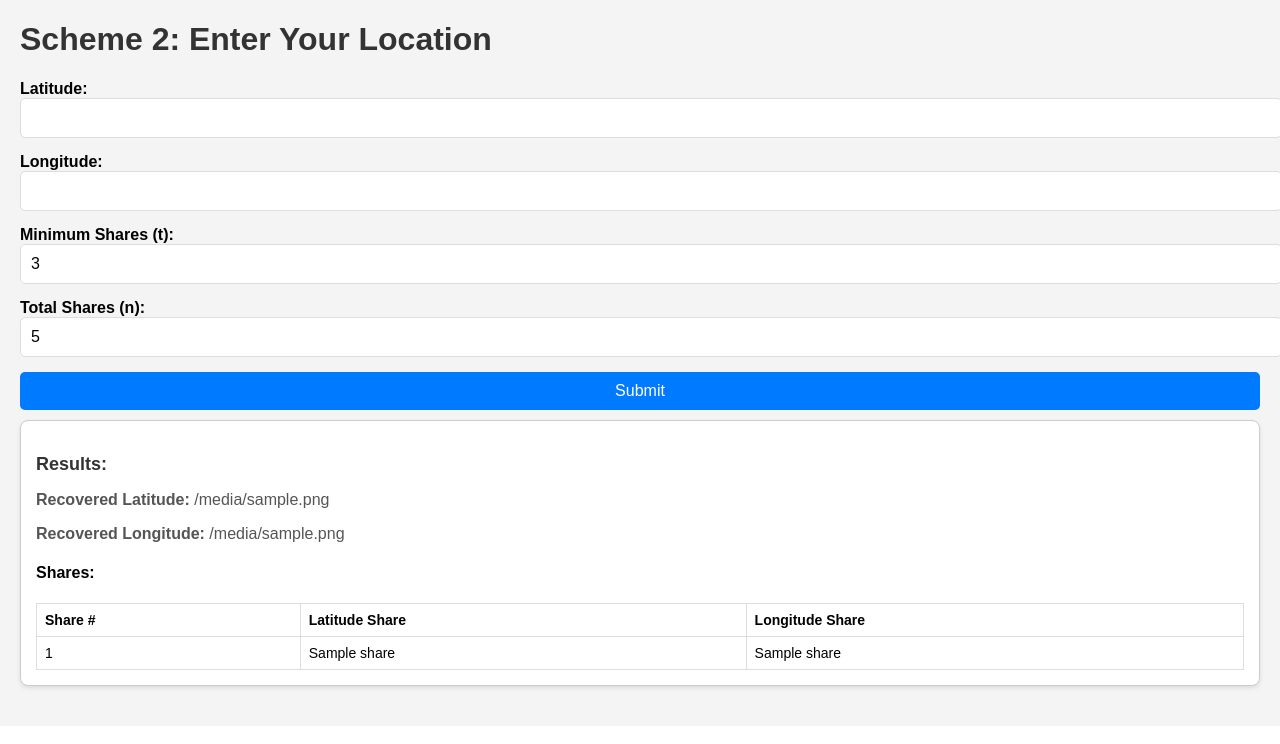
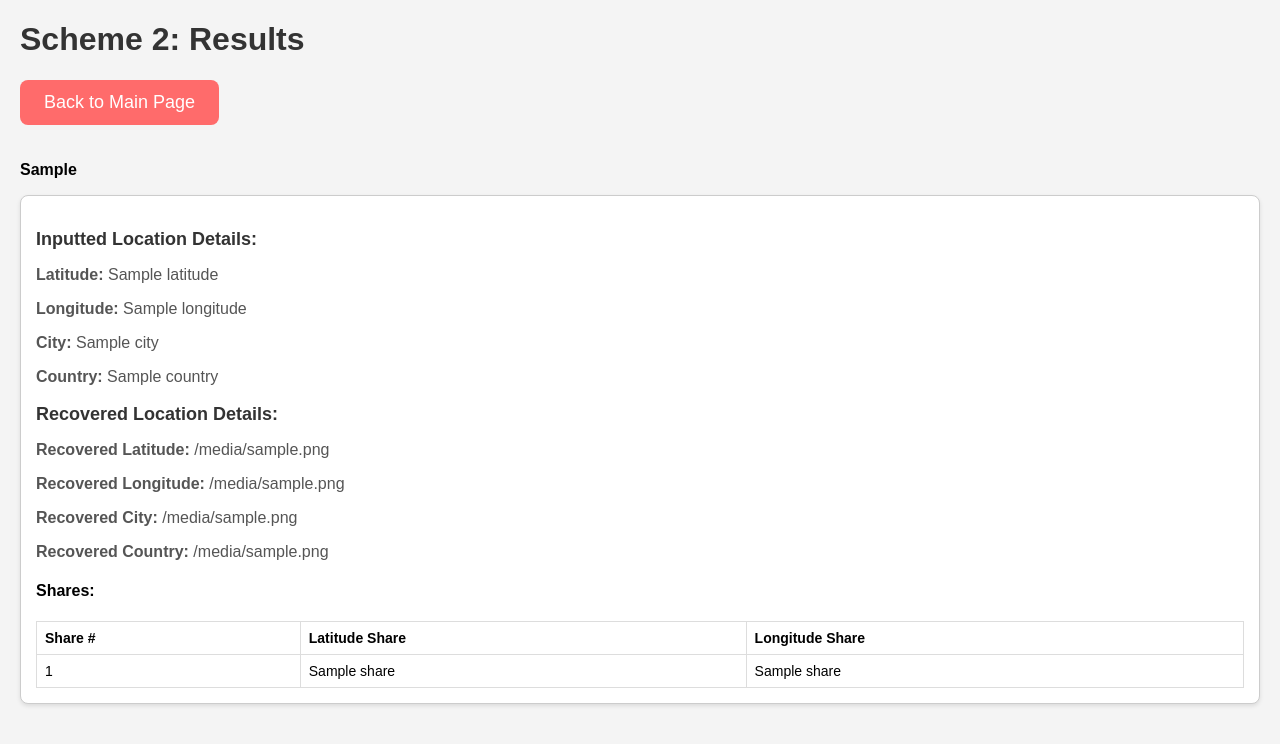
Before and after one commit to HarmanST/IndividualProject, a Flask app: template templates/scheme2.html in a window 1280 px wide. Shown: the part 90-834 px from the top of the page. Before the commit the page ends 781 px from the top, so only its background shows below. Run offline with Flask 3, Linux system fonts and the light colour scheme; the template is opened without the code that fills it: most values are stand-ins (such as "Sample title", 1, 10 or a date in 2020).

Commit message:
Changed index.html and structure of website
index.html is the main page. Schemes gets chosen by a dropdown menu and not by buttons. Also some slight design changes

```diff
--- a/app.py
+++ b/app.py
@@ -1,110 +1,108 @@
-from flask import Flask, render_template, request
+from flask import Flask, render_template, request, redirect, url_for
+import requests  # Import the requests module
 from Implementations.Schemes.PairingFunctions.main import shamir_secret_sharing
-import Implementations.Schemes.TwoPolyShamir.scheme2 as scheme2_module  # Renaming import to avoid conflicts
-import requests
+import Implementations.Schemes.TwoPolyShamir.scheme2 as scheme2_module
+# Import other schemes as needed
 
 app = Flask(__name__)
 
 def get_location_info(latitude, longitude):
-    """Fetch city and country based on latitude and longitude using Nominatim API."""
+    # Assuming you already have this implemented, here's a placeholder
+    # Replace this with your actual implementation to fetch city and country based on coordinates
     url = f"https://nominatim.openstreetmap.org/reverse?format=json&lat={latitude}&lon={longitude}"
-    headers = {
-        "User-Agent": "YourAppName/1.0 (yourname@example.com)"  # Replace with your app's name and contact info
-    }
-
-    print(f"Making API request to: {url}")
+    headers = {"User-Agent": "YourAppName/1.0 (yourname@example.com)"}  # Replace with your app's name and contact info
 
     try:
         response = requests.get(url, headers=headers)
-        print(f"Received response with status code: {response.status_code}")
-
         if response.status_code == 200:
             data = response.json()
-            print("API Response JSON:", data)
             address = data.get('address', {})
-            print("Address Dictionary:", address)
-
-            city = (address.get('city') or
-                    address.get('town') or
-                    address.get('village') or
-                    address.get('municipality', 'Unknown'))
+            city = address.get('city', 'Unknown')
             country = address.get('country', 'Unknown')
-            print(f"Extracted City: {city}, Country: {country}")
             return city, country
-        else:
-            print(f"Error: Received status code {response.status_code} from Nominatim API.")
-            return "Unknown", "Unknown"
-    except requests.exceptions.RequestException as e:
-        print(f"Request failed: {e}")
-        return "Unknown", "Unknown"
-    except requests.exceptions.JSONDecodeError:
-        print("Error: Received invalid JSON from Nominatim API.")
-        return "Unknown", "Unknown"
+    except Exception as e:
+        print(f"Error fetching location info: {e}")
+    return "Unknown", "Unknown"
 
 @app.route('/', methods=['GET', 'POST'])
 def index():
-    message = "Please enter your latitude and longitude below or select your position on the map."
-    latitude = None
-    longitude = None
-    result = None
-    city = None
-    country = None
-
+    message = "Please enter your latitude and longitude, choose t and n, and select the secret sharing scheme."
     if request.method == 'POST':
-        latitude = float(request.form['latitude'])
-        longitude = float(request.form['longitude'])
+        latitude = request.form['latitude']
+        longitude = request.form['longitude']
         t = int(request.form['t'])
         n = int(request.form['n'])
+        scheme = request.form['scheme']
 
-        result = shamir_secret_sharing(latitude, longitude, t=t, n=n)
+        # Redirect to the appropriate scheme route
+        return redirect(url_for(scheme, latitude=latitude, longitude=longitude, t=t, n=n))
 
-        city, country = get_location_info(latitude, longitude)
-        message = "Results successfully computed."
+    return render_template('index.html', message=message)
 
-    return render_template('index.html', message=message, result=result, latitude=latitude, longitude=longitude, city=city, country=country)
+@app.route('/scheme1')
+def scheme1():
+    latitude = float(request.args.get('latitude'))
+    longitude = float(request.args.get('longitude'))
+    t = int(request.args.get('t'))
+    n = int(request.args.get('n'))
 
-@app.route('/scheme2', methods=['GET', 'POST'])
+    result = shamir_secret_sharing(latitude, longitude, t=t, n=n)
+
+    # Get inputted city and country
+    input_city, input_country = get_location_info(latitude, longitude)
+
+    # Get recovered city and country
+    recovered_city, recovered_country = get_location_info(result['recovered_latitude'], result['recovered_longitude'])
+
+    return render_template(
+        'scheme1.html',
+        result=result,
+        latitude=latitude,
+        longitude=longitude,
+        city=input_city,
+        country=input_country,
+        recovered_city=recovered_city,
+        recovered_country=recovered_country,
+        backend_info="This page is using the main.py backend script."
+    )
+
+@app.route('/scheme2')
 def scheme2():
-    message = "Please enter your latitude and longitude below for Scheme 2."
-    latitude = None
-    longitude = None
-    result = None
+    latitude = float(request.args.get('latitude'))
+    longitude = float(request.args.get('longitude'))
+    t = int(request.args.get('t'))
+    n = int(request.args.get('n'))
 
-    if request.method == 'POST':
-        latitude = float(request.form['latitude'])
-        longitude = float(request.form['longitude'])
-        t = int(request.form['t'])
-        n = int(request.form['n'])
+    recovered_latitude, recovered_longitude, shares = scheme2_module.process_scheme2(latitude, longitude, t, n)
 
-        recovered_latitude, recovered_longitude, shares = scheme2_module.process_scheme2(latitude, longitude, t, n)
+    # Get inputted city and country
+    input_city, input_country = get_location_info(latitude, longitude)
 
-        result = {
-            "recovered_latitude": recovered_latitude,
-            "recovered_longitude": recovered_longitude,
-            "shares": shares
-        }
+    # Get recovered city and country
+    recovered_city, recovered_country = get_location_info(recovered_latitude, recovered_longitude)
 
-        message = "Results successfully computed."
+    result = {
+        "recovered_latitude": recovered_latitude,
+        "recovered_longitude": recovered_longitude,
+        "shares": shares
+    }
 
-    return render_template('scheme2.html', message=message, result=result, latitude=latitude, longitude=longitude)
+    return render_template(
+        'scheme2.html',
+        result=result,
+        latitude=latitude,
+        longitude=longitude,
+        city=input_city,
+        country=input_country,
+        recovered_city=recovered_city,
+        recovered_country=recovered_country,
+        backend_info="This page is using the scheme2.py backend script."
+    )
 
-@app.route('/scheme3', methods=['GET', 'POST'])
+@app.route('/scheme3')
 def scheme3():
-    message = "Scheme 3 is under construction."
-    # Placeholder variables
-    latitude = None
-    longitude = None
-    result = None
-
-    if request.method == 'POST':
-        # Implement Scheme 3 logic here
-        latitude = float(request.form['latitude'])
-        longitude = float(request.form['longitude'])
-        # Example: Process Scheme 3
-        # result = scheme3_function(latitude, longitude)
-        message = "Scheme 3 results successfully computed."
-
-    return render_template('scheme3.html', message=message, result=result, latitude=latitude, longitude=longitude)
+    # Implement similar to scheme1 and scheme2
+    pass
 
 if __name__ == '__main__':
     app.run(debug=True)
--- a/static/styles.css
+++ b/static/styles.css
@@ -116,3 +116,43 @@ button:hover {
     height: 100%;
     border-radius: 8px;
 }
+
+/* Enhanced Back to Main Page Button */
+.main-page-button {
+    background-color: #ff6b6b; /* Red color */
+    color: white;
+    font-size: 18px;
+    padding: 12px 24px;
+    border-radius: 8px;
+    text-align: center;
+    display: inline-block;
+    margin-bottom: 20px;
+    text-decoration: none;
+    cursor: pointer;
+}
+
+.main-page-button:hover {
+    background-color: #ff4949;
+}
+
+/* Positioning for the Use Map Button */
+form {
+    margin-bottom: 20px;
+    display: flex;
+    flex-direction: column;
+}
+
+#use-map-button {
+    margin-top: 10px; /* Adds space below the longitude input */
+    padding: 10px 15px;
+    background-color: #4CAF50;
+    color: white;
+    border: none;
+    cursor: pointer;
+    border-radius: 8px;
+    font-size: 16px;
+}
+
+#use-map-button:hover {
+    background-color: #45a049;
+}
--- a/templates/scheme2.html
+++ b/templates/scheme2.html
@@ -3,7 +3,7 @@
 <head>
   <meta charset="UTF-8">
   <meta name="viewport" content="width=device-width, initial-scale=1.0">
-  <title>Scheme 2 - Location Input</title>
+  <title>Scheme 2 - Results</title>
   <link rel="stylesheet" href="{{ url_for('static', filename='styles.css') }}">
 </head>
 <body>
@@ -12,34 +12,32 @@
   <ul>
     <li><a href="{{ url_for('index') }}">Scheme 1</a></li>
     <li><a href="{{ url_for('scheme2') }}">Scheme 2</a></li>
-    <li><a href="{{ url_for('scheme3') }}">Scheme 3</a></li>
+    <li><a href="#">Scheme 3</a></li>
   </ul>
 </nav>
 
-<h1>Scheme 2: Enter Your Location</h1>
-<p>{{ message }}</p>
+<h1>Scheme 2: Results</h1>
 
-<form method="POST">
-  <label for="latitude">Latitude:</label>
-  <input type="text" id="latitude" name="latitude" required>
+<!-- Enhanced Back to Main Page Button -->
+<a href="{{ url_for('index') }}" class="button main-page-button">Back to Main Page</a>
 
-  <label for="longitude">Longitude:</label>
-  <input type="text" id="longitude" name="longitude" required>
-
-  <label for="t">Minimum Shares (t):</label>
-  <input type="number" id="t" name="t" value="3" min="2" required>
-
-  <label for="n">Total Shares (n):</label>
-  <input type="number" id="n" name="n" value="5" min="2" required>
-
-  <button type="submit">Submit</button>
-</form>
+<!-- Display which backend script is being used -->
+<p><strong>{{ backend_info }}</strong></p>
 
 {% if result %}
 <div class="output-container">
-  <h3>Results:</h3>
+  <h3>Inputted Location Details:</h3>
+  <p><strong>Latitude:</strong> {{ latitude }}</p>
+  <p><strong>Longitude:</strong> {{ longitude }}</p>
+  <p><strong>City:</strong> {{ city }}</p>
+  <p><strong>Country:</strong> {{ country }}</p>
+
+  <h3>Recovered Location Details:</h3>
   <p><strong>Recovered Latitude:</strong> {{ result['recovered_latitude'] }}</p>
   <p><strong>Recovered Longitude:</strong> {{ result['recovered_longitude'] }}</p>
+  <p><strong>Recovered City:</strong> {{ recovered_city }}</p>
+  <p><strong>Recovered Country:</strong> {{ recovered_country }}</p>
+
   <h4>Shares:</h4>
   <table>
     <tr>
@@ -57,5 +55,6 @@
   </table>
 </div>
 {% endif %}
+
 </body>
 </html>
```
Also changed, not shown: templates/index.html (+63 -57 lines), templates/scheme1.html (added, +58 -0 lines), templates/scheme3.html (+3 -8 lines).
